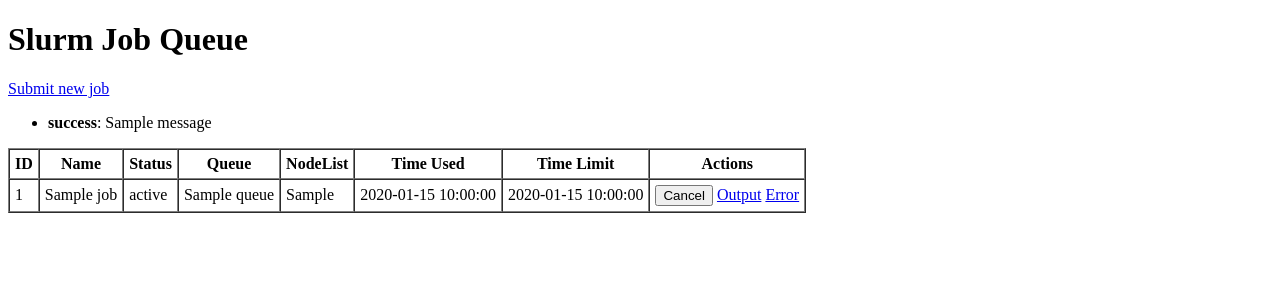
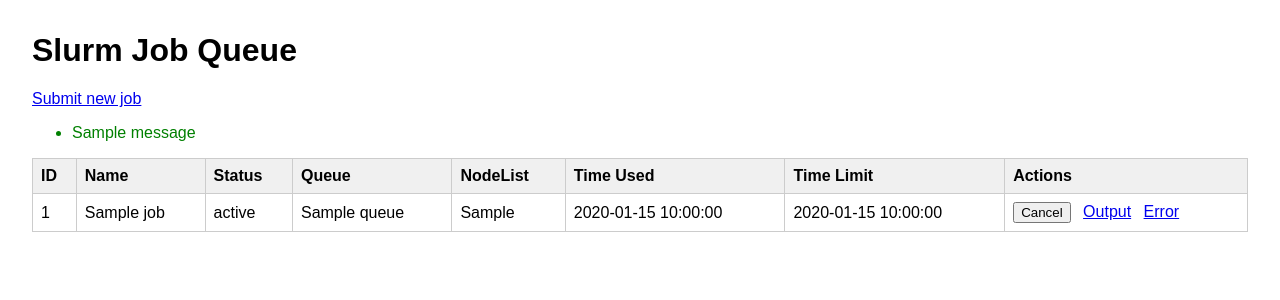
Before and after one commit to naufalso/Slurm-Jobs-Web, a Flask app: template slurm_dashboard/templates/index.html in a window 1280 px wide. Shown: the top 300 px of the page. Run offline with Flask 3, Linux system fonts and the light colour scheme; the template is opened without the code that fills it: most values are stand-ins (such as "Sample title", 1, 10 or a date in 2020); one stand-in notice (Sample message) is shown.

Commit message:
Improve UI and fix Slurm queue parsing

```diff
--- a/slurm_dashboard/templates/index.html
+++ b/slurm_dashboard/templates/index.html
@@ -1,7 +1,18 @@
 <!doctype html>
-<html>
+<html lang="en">
 <head>
-    <title>Slurm Jobs</title>
+    <meta charset="utf-8">
+    <title>Slurm Jobs Dashboard</title>
+    <style>
+        body { font-family: Arial, sans-serif; margin: 2em; }
+        table { width: 100%; border-collapse: collapse; margin-top: 1em; }
+        th, td { padding: 0.5em; border: 1px solid #ccc; text-align: left; }
+        th { background-color: #f0f0f0; }
+        .actions form { display: inline; margin: 0; }
+        .actions a { margin-left: 0.5em; }
+        .flash-success { color: green; }
+        .flash-error { color: red; }
+    </style>
 </head>
 <body>
     <h1>Slurm Job Queue</h1>
@@ -10,15 +21,25 @@
     {% if messages %}
     <ul>
         {% for category, message in messages %}
-        <li><strong>{{ category }}</strong>: {{ message }}</li>
+        <li class="flash-{{ category }}">{{ message }}</li>
         {% endfor %}
     </ul>
     {% endif %}
     {% endwith %}
-    <table border="1" cellpadding="5" cellspacing="0">
+    <table>
+        <thead>
         <tr>
-            <th>ID</th><th>Name</th><th>Status</th><th>Queue</th><th>NodeList</th><th>Time Used</th><th>Time Limit</th><th>Actions</th>
+            <th>ID</th>
+            <th>Name</th>
+            <th>Status</th>
+            <th>Queue</th>
+            <th>NodeList</th>
+            <th>Time Used</th>
+            <th>Time Limit</th>
+            <th>Actions</th>
         </tr>
+        </thead>
+        <tbody>
         {% for job in jobs %}
         <tr>
             <td>{{ job.id }}</td>
@@ -28,8 +49,8 @@
             <td>{{ job.node_list }}</td>
             <td>{{ job.cur_time }}</td>
             <td>{{ job.max_time }}</td>
-            <td>
-                <form action="{{ url_for('cancel', job_id=job.id) }}" method="post" style="display:inline">
+            <td class="actions">
+                <form action="{{ url_for('cancel', job_id=job.id) }}" method="post">
                     <button type="submit">Cancel</button>
                 </form>
                 <a href="{{ url_for('output', job_id=job.id) }}">Output</a>
@@ -37,6 +58,7 @@
             </td>
         </tr>
         {% endfor %}
+        </tbody>
     </table>
 </body>
 </html>
```
Also changed, not shown: slurm_dashboard/scheduler.py (+5 -2 lines), slurm_dashboard/templates/file_view.html (+11 -3 lines), slurm_dashboard/templates/submit.html (+17 -4 lines).
